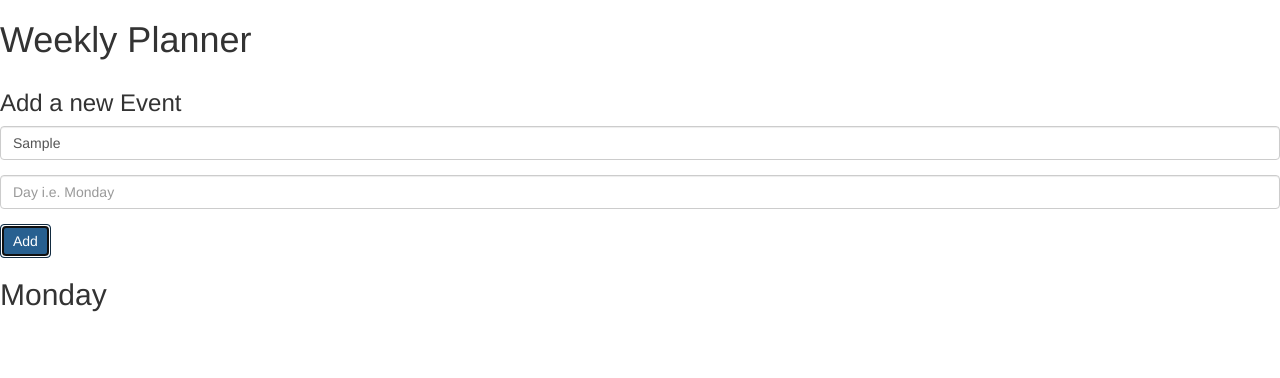
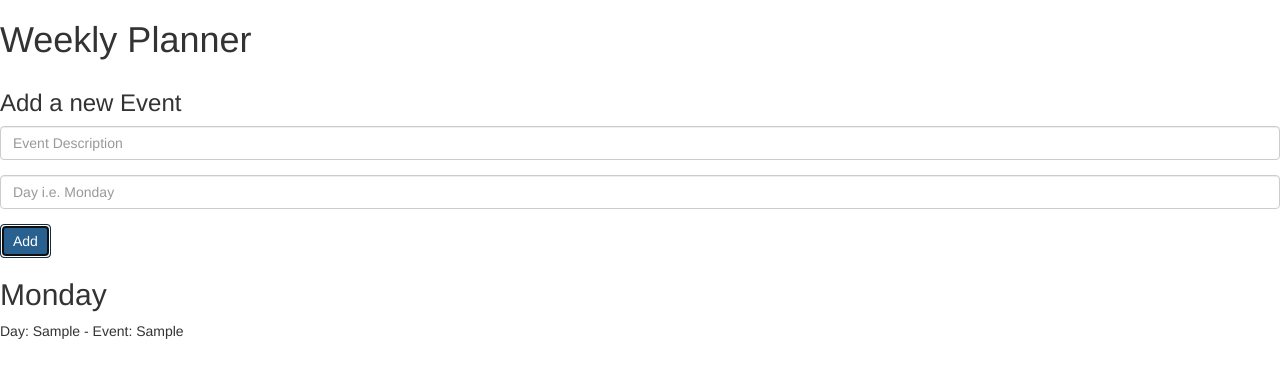
Before and after one commit to emenden/cs260_creativeAngular, a plain HTML site: page index.html in a window 1280 px wide. Both pictures are taken after typing "Sample", "Sample" into the empty fields and a click on the button "Add". Drawn offline with nearby package versions, Linux system fonts and the light colour scheme; some packages are replaced by stand-ins of ours.

Commit message:
fixed bugs

```diff
--- a/app.js
+++ b/app.js
@@ -6,6 +6,7 @@ angular.module('ToDo',[])
 	  $scope.events.push({toDo: $scope.formEvent, day: $scope.formDay});
 	  $scope.formEvent = '';
 	  $scope.formDay = '';
+	  console.log($scope.events);
         }
     }
     ]);
--- a/index.html
+++ b/index.html
@@ -24,7 +24,7 @@
 			type="text"
 			class="form-control"
 			placeholder="Event Description"
-			ng-model="forEvent">
+			ng-model="formEvent">
 		</input>
       </div>
 
@@ -42,8 +42,8 @@
 
 	<h2>Monday</h2>
 
-	 <div ng-repeat="item in items">
-		{{item.toDo}} - upvotes: {{item.day}}
+	 <div ng-repeat="item in events">
+		Day: {{item.toDo}} - Event: {{item.day}}
 	</div>
 
 </body>
```
